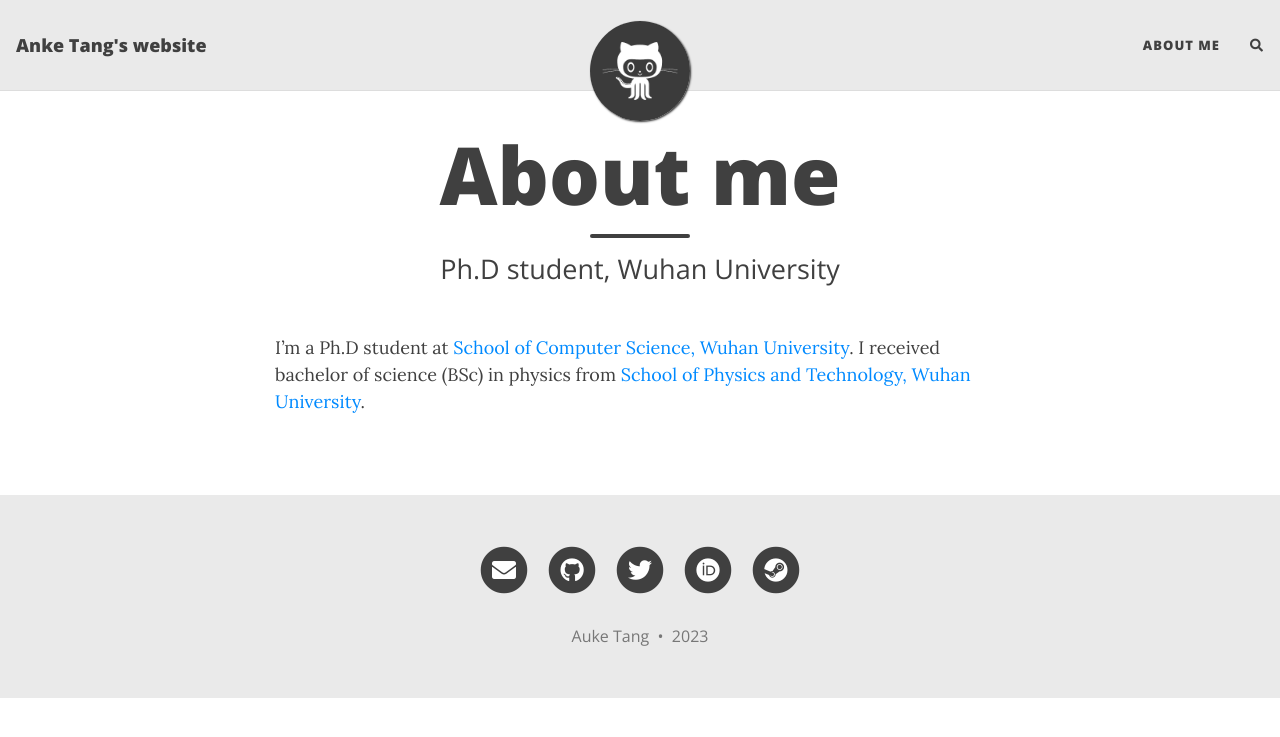
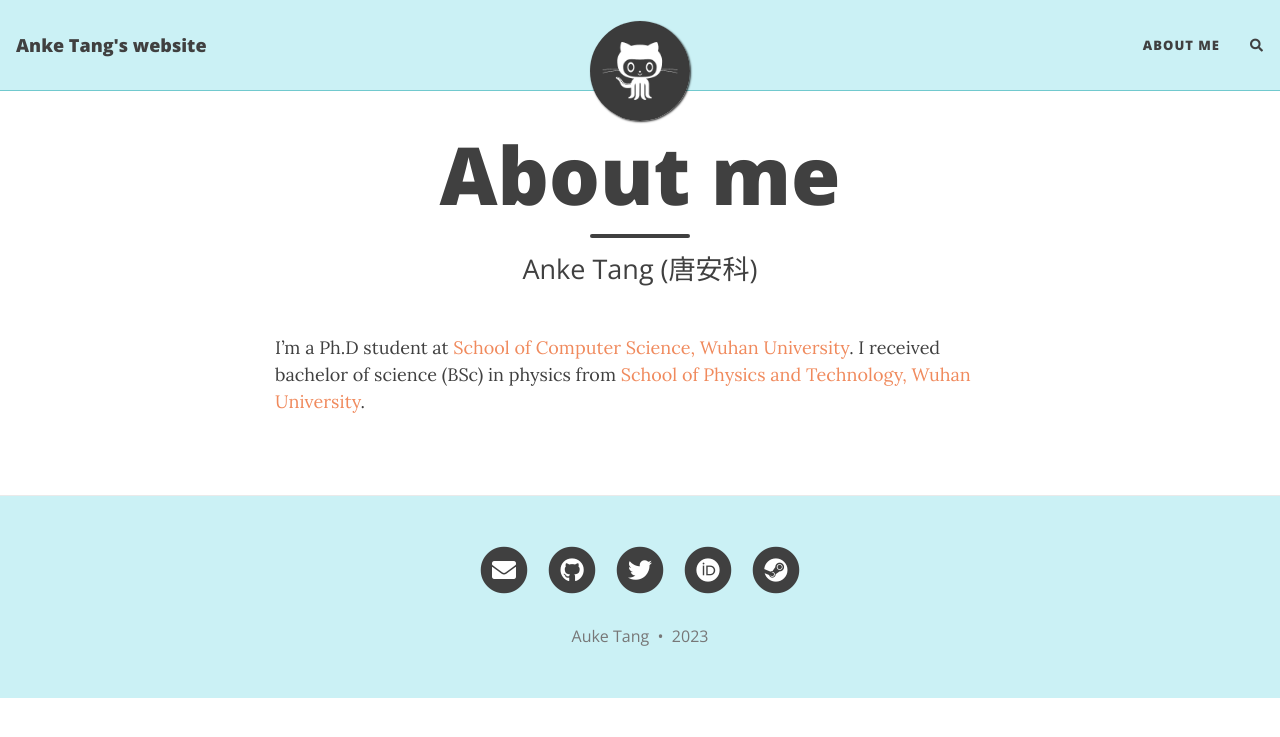
Before and after one commit to tanganke/tanganke.github.io, a Jekyll site: the page built from aboutme.md, in a window 1280 px wide. Shown: the top 737 px of the page. Built offline with Jekyll 4.4.1, drawn with Linux system fonts in a browser that asks for light colours; nearby versions of some CDN libraries; comment, search, counter and statistics services are not loaded; some of the changed lines change nothing that is shown.

Commit message:
update sytle

```diff
--- a/_config.yml
+++ b/_config.yml
@@ -125,17 +125,17 @@ navbar-var-length: false
 
 # Personalize the colours in your website. Colour values can be any valid CSS colour
 
-navbar-col: "#EAEAEA"
+navbar-col: "#CBF1F5"
 navbar-text-col: "#404040"
-navbar-border-col: "#DDDDDD"
+navbar-border-col: "#71C9CE"
 page-col: "#FFFFFF"
 text-col: "#404040"
-link-col: "#008AFF"
-hover-col: "#0085A1"
-footer-col: "#EAEAEA"
+link-col: "#F08A5D"
+hover-col: "#F9ED69"
+footer-col: "#CBF1F5"
 footer-text-col: "#777777"
 footer-link-col: "#404040"
-footer-hover-col: "#0085A1"
+footer-hover-col: "#F9ED69"
 
 # Alternatively, the navbar, footer, and page background can be set to an image
 # instead of colour
--- a/aboutme.md
+++ b/aboutme.md
@@ -1,7 +1,7 @@
 ---
 layout: page
 title: About me
-subtitle: Ph.D student, Wuhan University
+subtitle: Anke Tang (唐安科)
 ---
 
 I'm a Ph.D student at [School of Computer Science, Wuhan University](https://cs.whu.edu.cn/).
```
Also changed, not shown: favicon.ico (added).
